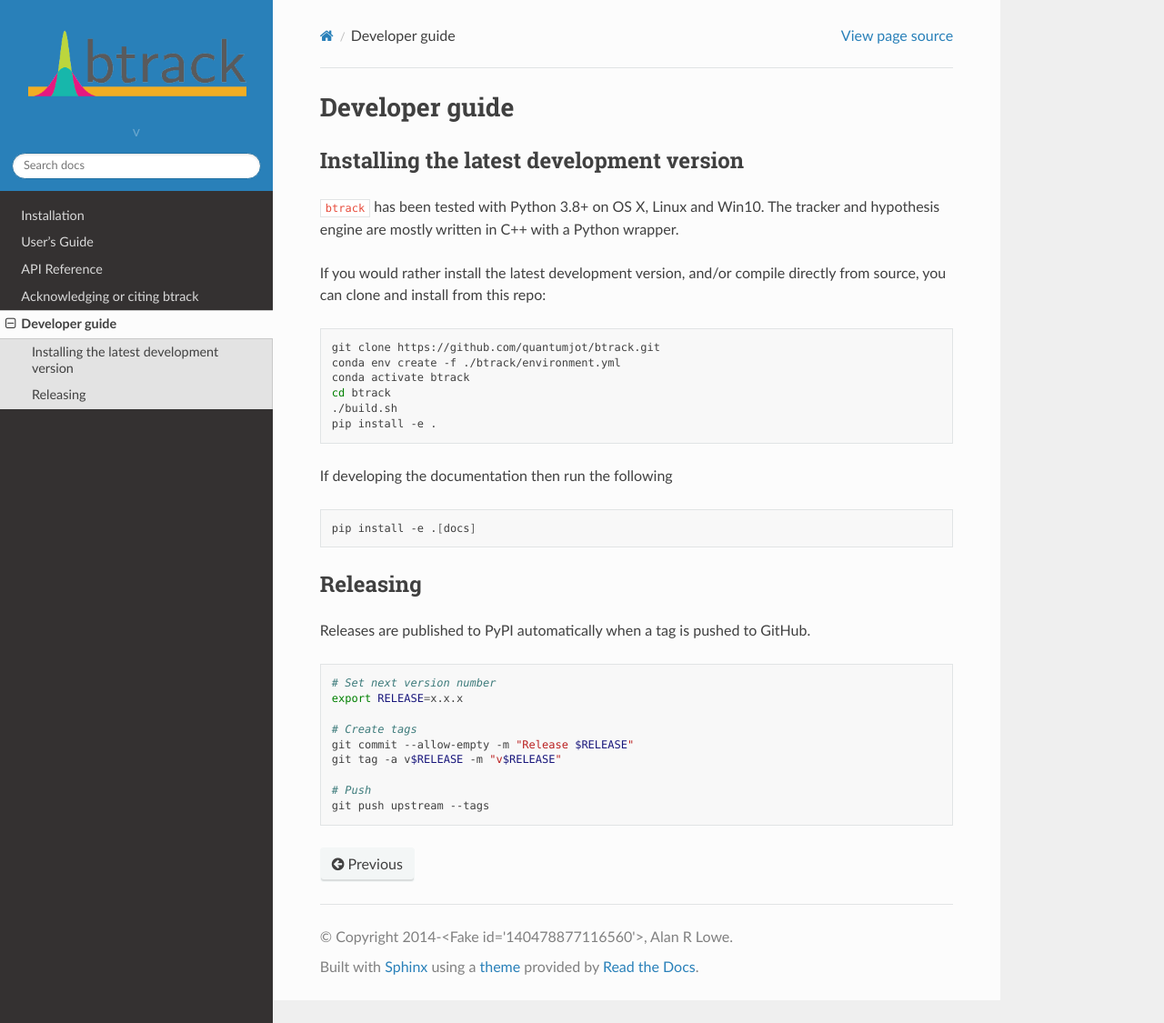
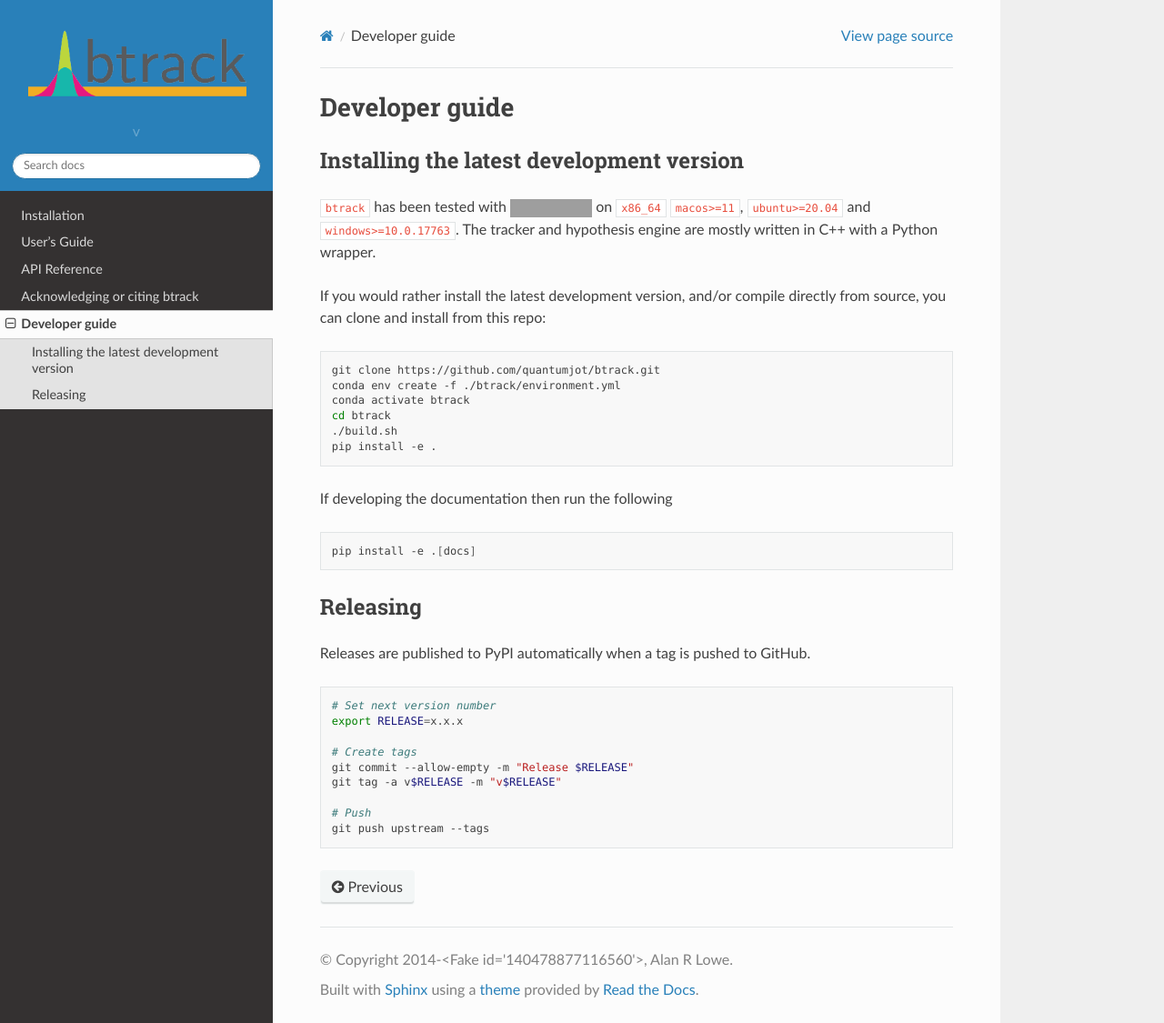
Before and after one commit to quantumjot/btrack, a Sphinx documentation site: the page built from docs/dev_guide/index.rst, in a window 1280 px wide and 1125 px high. Shown: the whole window at 91% size. Built offline with Sphinx 7.4.7 and the Read the Docs theme 2.0.0, drawn with Linux system fonts in a browser that asks for light colours; the version number could not be read and is left out; grey boxes are pictures that could not be loaded.

```diff
--- a/docs/dev_guide/index.rst
+++ b/docs/dev_guide/index.rst
@@ -5,7 +5,10 @@ Developer guide
 Installing the latest development version
 -----------------------------------------
 
-``btrack`` has been tested with Python 3.8+ on OS X, Linux and Win10.
+.. |Python| image:: https://img.shields.io/pypi/pyversions/btrack
+
+``btrack`` has been tested with |Python| on ``x86_64`` ``macos>=11``,
+``ubuntu>=20.04`` and ``windows>=10.0.17763``.
 The tracker and hypothesis engine are mostly written in C++ with a Python wrapper.
 
 If you would rather install the latest development version, and/or compile directly from source, you can clone and install from this repo:
--- a/docs/user_guide/installation.rst
+++ b/docs/user_guide/installation.rst
@@ -7,7 +7,10 @@ Installation
 Requirements
 ============
 
-btrack has been tested with Python 3.8+ on OS X, Linux and Win10.
+.. |Python| image:: https://img.shields.io/pypi/pyversions/btrack
+
+``btrack`` has been tested with |Python| on ``x86_64`` ``macos>=11``,
+``ubuntu>=20.04`` and ``windows>=10.0.17763``.
 
 Installing Scientific Python
 ============================
```
Also changed, not shown: README.md (+5 -2 lines), 3 other files.
